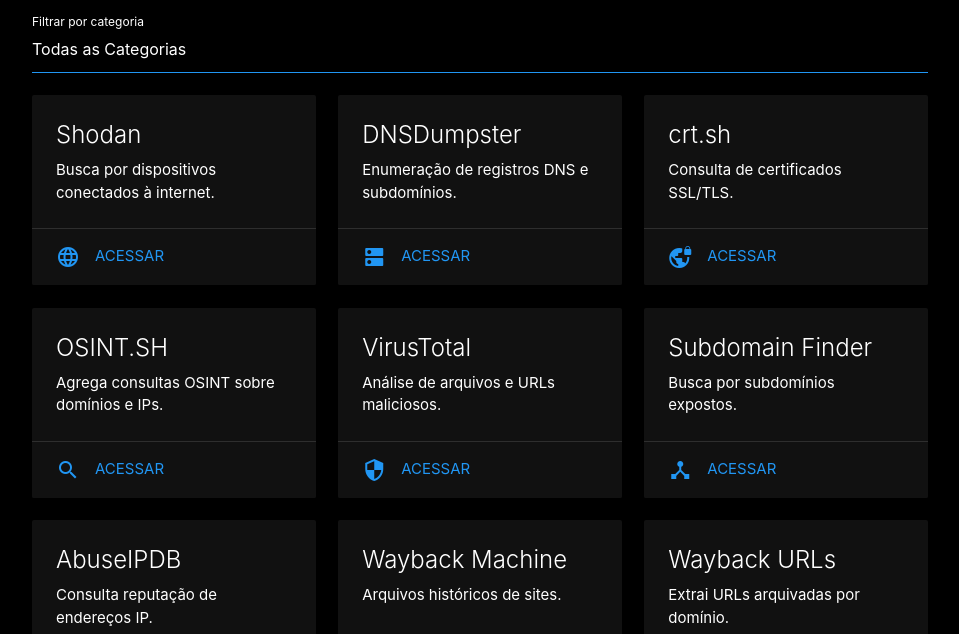
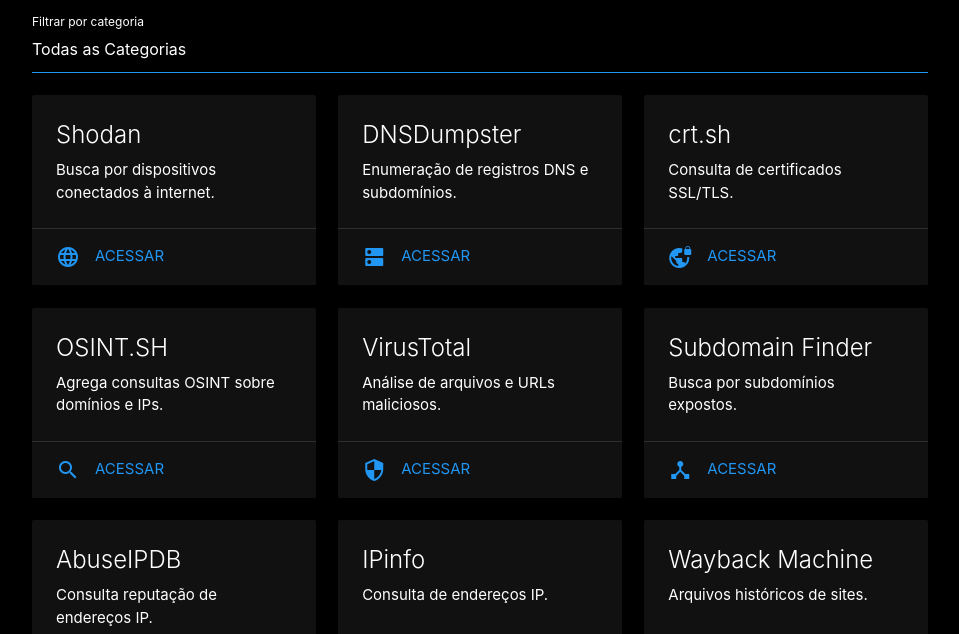
Before and after one commit to jeanrafaellourenco/recon-tools, a plain HTML site: page index.html in a window 1280 px wide. Shown: the part 318-952 px from the top of the page, without its empty margins (160-1119 px from the left). Drawn offline with nearby package versions, Linux system fonts and the light colour scheme.

Commit message:
update index

```diff
--- a/index.html
+++ b/index.html
@@ -152,12 +152,13 @@
             { nome: "VirusTotal", descricao: "Análise de arquivos e URLs maliciosos.", icone: "security", url: "https://www.virustotal.com/gui/", categoria: "osint" },
             { nome: "Subdomain Finder", descricao: "Busca por subdomínios expostos.", icone: "device_hub", url: "https://subdomainfinder.c99.nl/", categoria: "recon" },
             { nome: "AbuseIPDB", descricao: "Consulta reputação de endereços IP.", icone: "report", url: "https://www.abuseipdb.com/", categoria: "whois" },
+            { nome: "IPinfo", descricao: "Consulta de endereços IP.", icone: "report", url: "https://ipinfo.io/", categoria: "whois" },
             { nome: "Wayback Machine", descricao: "Arquivos históricos de sites.", icone: "history", url: "http://web.archive.org/", categoria: "recon" },
             { nome: "Wayback URLs", descricao: "Extrai URLs arquivadas por domínio.", icone: "link", url: "https://web.archive.org/cdx/search/cdx?url=testphp.vulnweb.com/*&output=txt&fl=original&collapse=urlkey&page=/", categoria: "recon" },
             { nome: "SecurityTrails", descricao: "Consulta avançada de domínios e infraestrutura.", icone: "layers", url: "https://securitytrails.com/", categoria: "osint" },
             { nome: "Censys", descricao: "Busca por certificados, hosts e serviços.", icone: "wifi", url: "https://search.censys.io", categoria: "recon" },
             { nome: "ARIN", descricao: "Consulta WHOIS para IPs na América do Norte.", icone: "map", url: "https://search.arin.net", categoria: "whois" },
-            { nome: "IANA", descricao: "Informações sobre IPs e domínios raiz.", icone: "account_balance", url: "https://www.iana.org/", categoria: "whois" },
+            { nome: "IANA", descricao: "Informações sobre IPs e domínios raiz.", icone: "account_balance", url: "https://www.iana.org/whois?q=pudim.com.br", categoria: "whois" },
             { nome: "Registro.br", descricao: "Consulta WHOIS de domínios .br.", icone: "language", url: "https://registro.br/tecnologia/ferramentas/whois?search=pudim.com.br", categoria: "whois" },
             { nome: "RIPE DB", descricao: "Consulta recursos de IPs e ASN europeus.", icone: "search", url: "https://apps.db.ripe.net/db-web-ui/query?bflag=false&dflag=false&rflag=true&searchtext=85.31.231.84&source=RIPE", categoria: "whois" },
             { nome: "Exploit-DB", descricao: "Repositório de exploits e PoCs.", icone: "bug_report", url: "https://www.exploit-db.com/", categoria: "exploit" },
```
